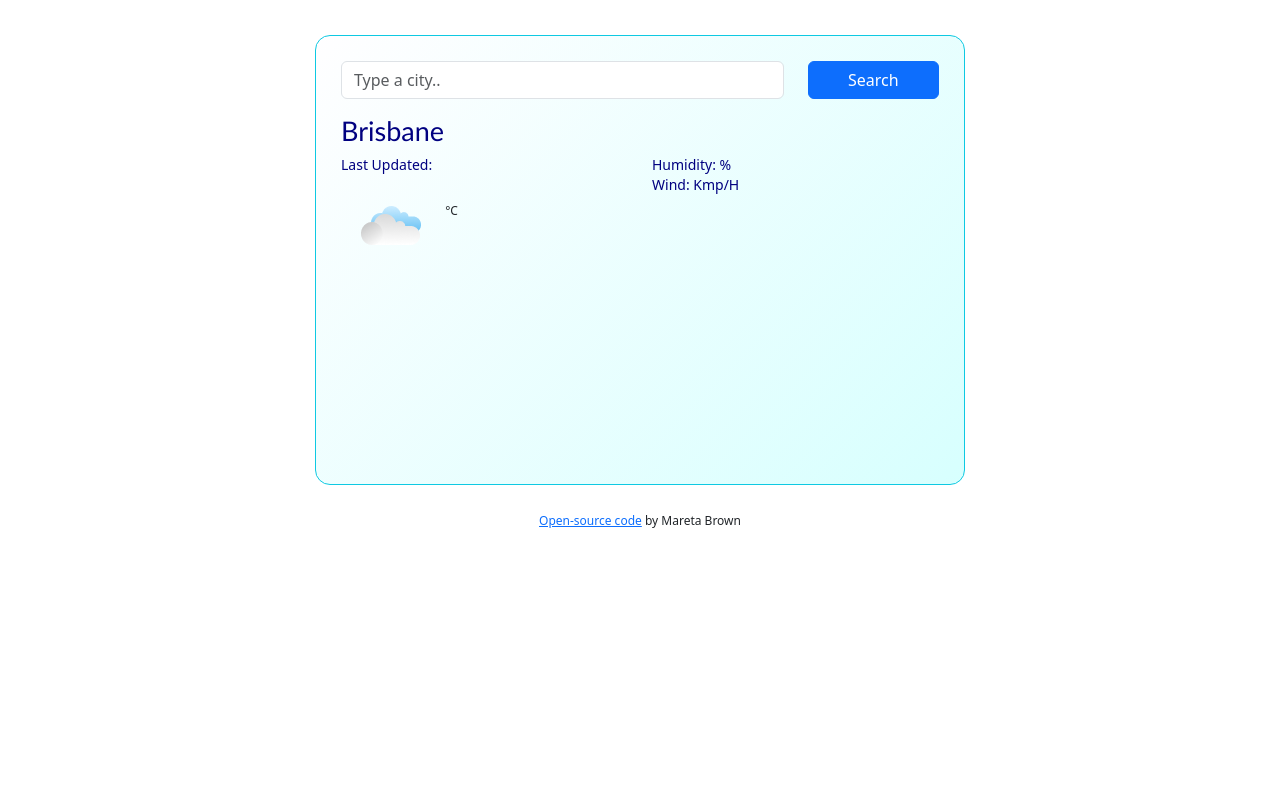
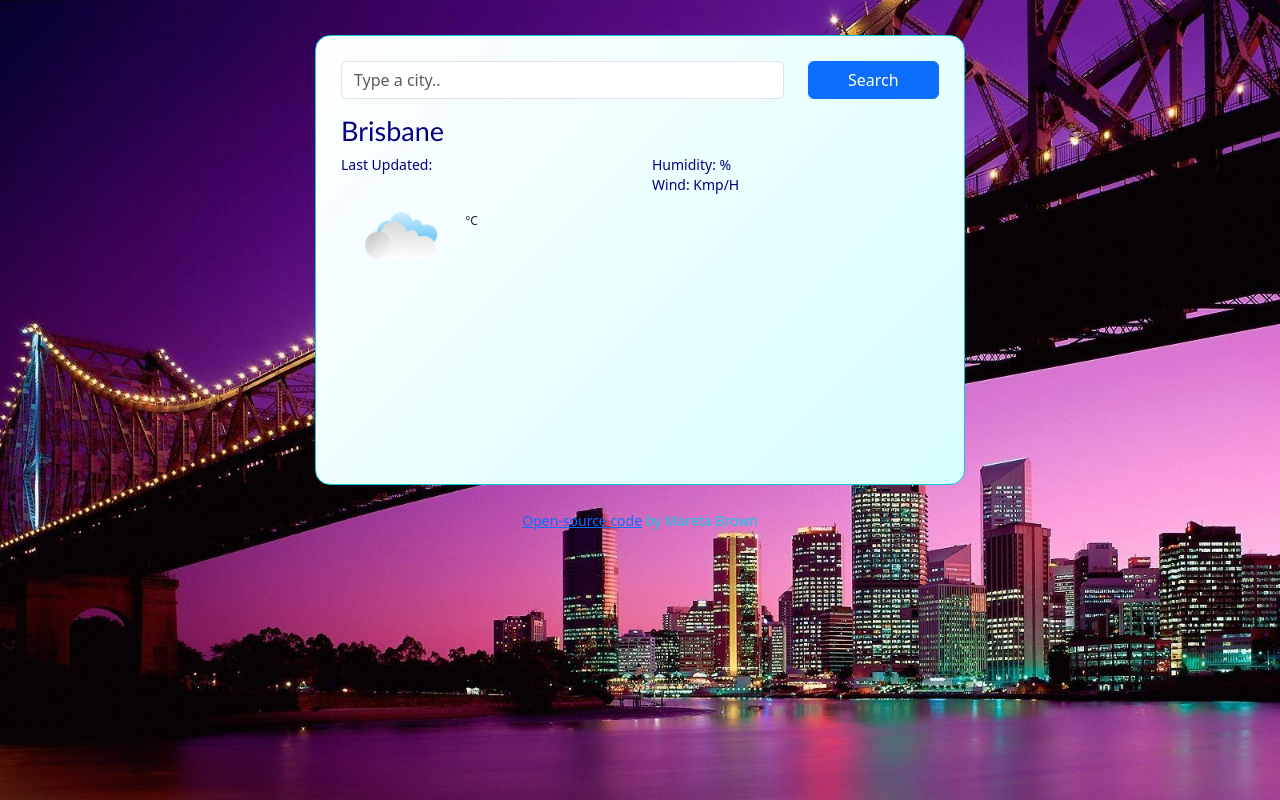
Before and after one commit to maretabrownargus/Vanilla-weather-app, a plain HTML site: page index.html in a window 1280 px wide. Drawn offline with nearby package versions, Linux system fonts and the light colour scheme; no server answers.

Commit message:
added background pic, updated CSS formatting issujes

```diff
--- a/index.html
+++ b/index.html
@@ -56,7 +56,7 @@
                   </ul>
                   <img
                     src="src/broken-clouds-day.png"
-                    width="100"
+                    width="120"
                     alt="broken-clouds-day"
                     id="icon"
                     class="float-left"
@@ -74,7 +74,7 @@
             </div>
           </div>
         </div>
-        <div class="weather-forecast" id="forecast"></div>
+        <div class="weather-forecast-date" id="forecast"></div>
       </div>
       <p>
         <a
--- a/src/index.js
+++ b/src/index.js
@@ -45,11 +45,12 @@ function displayForecast(response) {
         `
         <div class="col-2">
               <div class ="weather-forecast-date">
-             ${forecastDay.time}
+             ${formatDay.time}
              </div>
+
               <img src="${forecastDay.condition.icon_url}"
               alt=""
-              width="50">
+              width="60">
           <div class="weather-forecast-temperature">
             <span class="weather-forecast-temperature-max">${Math.round(
               forecastDay.temperature.maximum
--- a/src/styles.css
+++ b/src/styles.css
@@ -1,5 +1,5 @@
 body {
-  background-image: url("src/brissy city.jpg");
+  background-image: url("city\ views.jpg");
   background-size: cover;
   background-repeat: no-repeat;
 }
@@ -13,8 +13,10 @@ h1 {
 
 P {
   text-align: center;
-  font-size: 12px;
-  line-height: 1.5px;
+  font-size: 14px;
+  color: rgb(14, 201, 226);
+  line-height: 1px;
+  font-style: bold;
 }
 
 ul {
```
Also changed, not shown: src/Clouds...jpg (added), src/city views.jpg (added).
